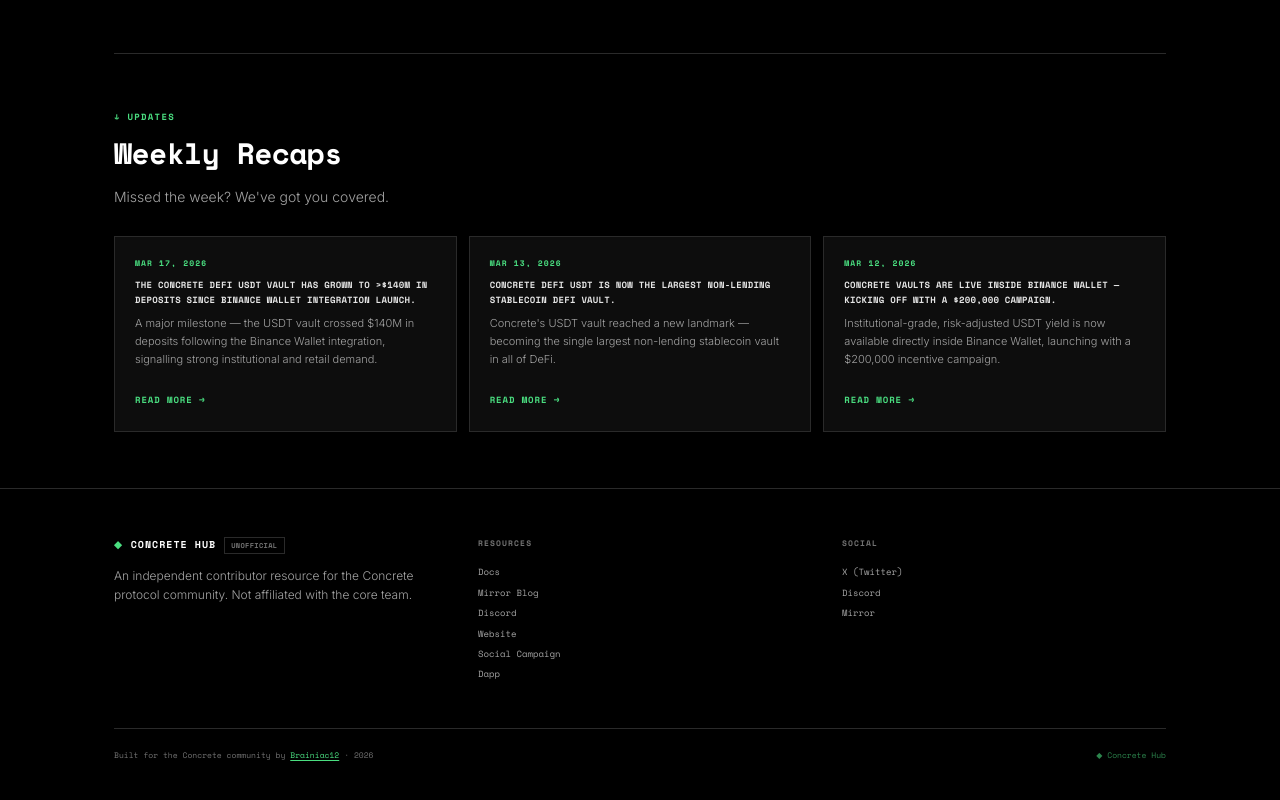
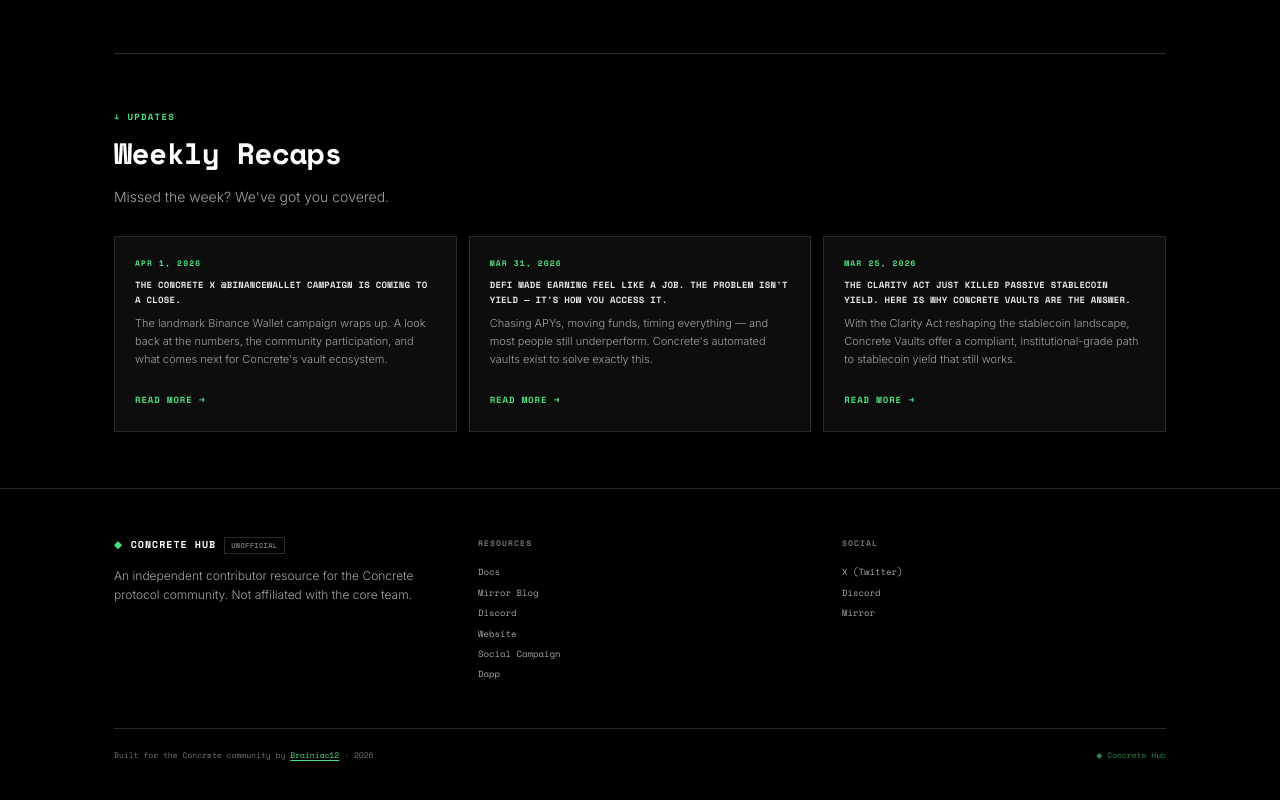
Before and after one commit to Mustophaolamide12/concrete-hub, a Next.js app: page / in a window 1280 px wide. Shown: the part 2521-3321 px from the top of the page. Built offline with nearby package versions, Linux system fonts and the light colour scheme.

Commit message:
Add KCT to Moai List and update weekly recaps

```diff
--- a/components/Recaps.tsx
+++ b/components/Recaps.tsx
@@ -1,7 +1,22 @@
 const recaps = [
-  { week: "Mar 17, 2026", title: "The Concrete DeFi USDT Vault has grown to >$140M in deposits since Binance Wallet integration launch.", summary: "A major milestone — the USDT vault crossed $140M in deposits following the Binance Wallet integration, signalling strong institutional and retail demand.", link: "https://x.com/concretexyz/status/2033786612035842506" },
-  { week: "Mar 13, 2026", title: "Concrete DeFi USDT is now the largest non-lending stablecoin DeFi vault.", summary: "Concrete's USDT vault reached a new landmark — becoming the single largest non-lending stablecoin vault in all of DeFi.", link: "https://x.com/concretexyz/status/2032273974332199110" },
-  { week: "Mar 12, 2026", title: "Concrete Vaults are live inside Binance Wallet — kicking off with a $200,000 campaign.", summary: "Institutional-grade, risk-adjusted USDT yield is now available directly inside Binance Wallet, launching with a $200,000 incentive campaign.", link: "https://x.com/concretexyz/status/2031944520208728213" },
+  {
+    week: "Apr 1, 2026",
+    title: "The Concrete x @BinanceWallet Campaign is coming to a close.",
+    summary: "The landmark Binance Wallet campaign wraps up. A look back at the numbers, the community participation, and what comes next for Concrete's vault ecosystem.",
+    link: "https://x.com/concretexyz/status/2039309995934720124?s=46",
+  },
+  {
+    week: "Mar 31, 2026",
+    title: "DeFi made earning feel like a job. The problem isn't yield — it's how you access it.",
+    summary: "Chasing APYs, moving funds, timing everything — and most people still underperform. Concrete's automated vaults exist to solve exactly this.",
+    link: "https://x.com/concretexyz/status/2038990400308875737?s=46",
+  },
+  {
+    week: "Mar 25, 2026",
+    title: "The Clarity Act just killed passive stablecoin yield. Here is why Concrete Vaults are the answer.",
+    summary: "With the Clarity Act reshaping the stablecoin landscape, Concrete Vaults offer a compliant, institutional-grade path to stablecoin yield that still works.",
+    link: "https://x.com/concretexyz/status/2036846615495852385?s=46",
+  },
 ];
 
 export default function Recaps() {
@@ -17,7 +32,10 @@
               <p className="mb-2 font-mono text-[8px] font-bold uppercase tracking-[0.14em] text-[#4ade80]">{r.week}</p>
               <h3 className="mb-2 font-mono text-[9px] font-bold uppercase leading-relaxed tracking-wide text-[#e5e5e5]">{r.title}</h3>
               <p className="mb-4 text-[11px] font-light leading-relaxed text-[#a3a3a3]">{r.summary}</p>
-              <a href={r.link} target="_blank" rel="noopener noreferrer" className="inline-flex items-center gap-1 font-mono text-[9px] font-bold uppercase tracking-widest text-[#4ade80] transition-all hover:gap-2">Read more →</a>
+              <a href={r.link} target="_blank" rel="noopener noreferrer"
+                className="inline-flex items-center gap-1 font-mono text-[9px] font-bold uppercase tracking-widest text-[#4ade80] transition-all hover:gap-2">
+                Read more →
+              </a>
             </div>
           ))}
         </div>
--- a/components/WhoToTalkTo.tsx
+++ b/components/WhoToTalkTo.tsx
@@ -28,6 +28,7 @@
   { initials: "CA", name: "Cipher Atlas", gradient: "135deg, #22d3ee, #4ade80" },
   { initials: "NO", name: "Nomi",         gradient: "135deg, #f472b6, #fbbf24" },
   { initials: "MG", name: "Mongral",      gradient: "135deg, #a78bfa, #60a5fa" },
+  { initials: "KC", name: "KCT",          gradient: "135deg, #f472b6, #ec4899" },
 ];
 
 const wtt = [
@@ -136,12 +137,12 @@
               {tabConfig.find(t => t.key === tab)?.label}
             </div>
 
-            {/* Most Active & Top Contributors — name + description rows */}
+            {/* Most Active & Top Contributors */}
             {tab !== "moai" && (tab === "most" ? mostActive : topContributors).map(item => (
               <Row key={item.name} item={item} accent={tab === "most" ? "#4ade80" : "#f59e0b"} />
             ))}
 
-            {/* Moai List — numbered, name only */}
+            {/* Moai List — numbered */}
             {tab === "moai" && moaiList.map((item, i) => (
               <div key={item.name + i} className="flex items-center gap-3 border-b border-[#1a1a1a] px-5 py-3 last:border-none">
                 <span className="w-5 flex-shrink-0 font-mono text-[9px] font-bold text-[#737373]">{i + 1}.</span>
```
